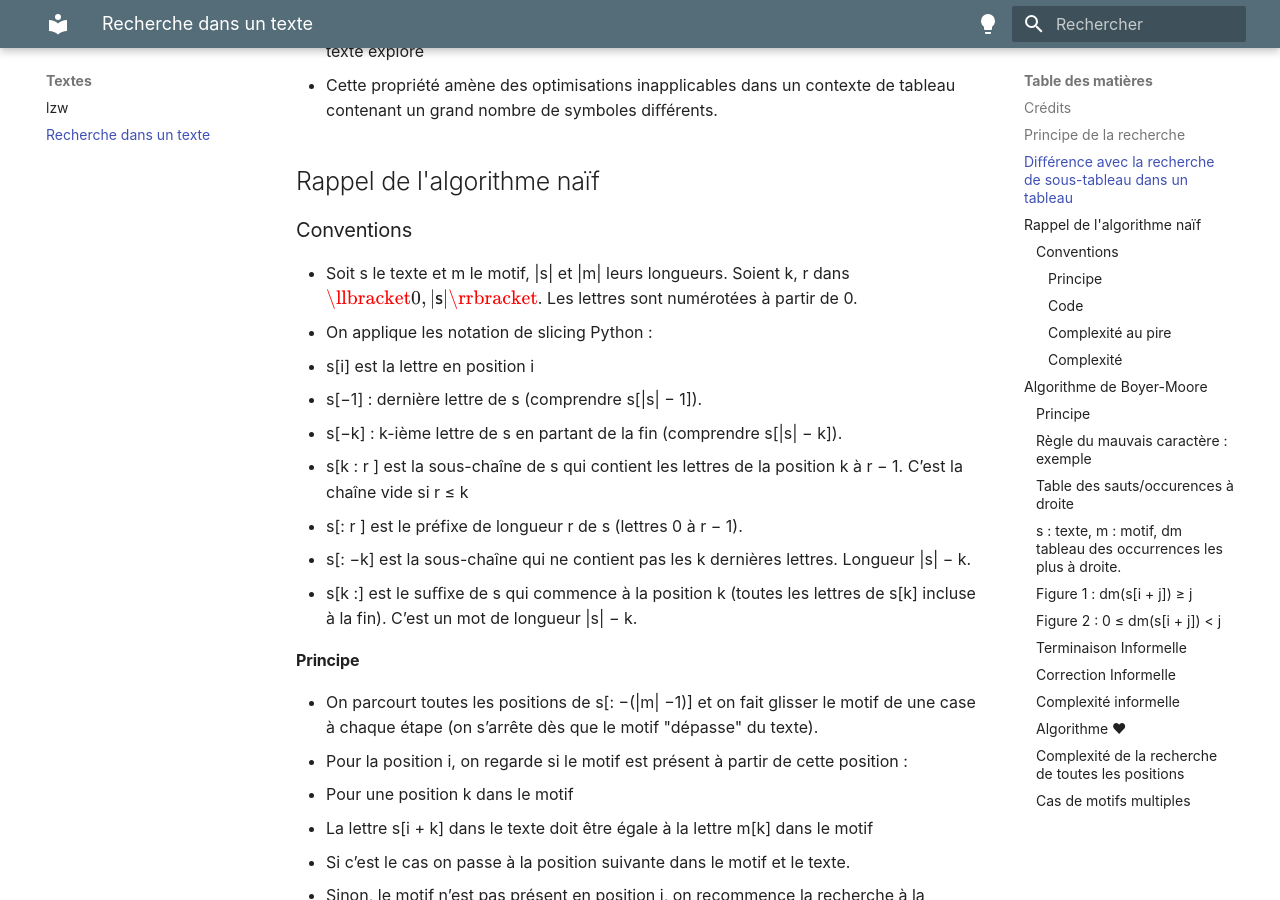
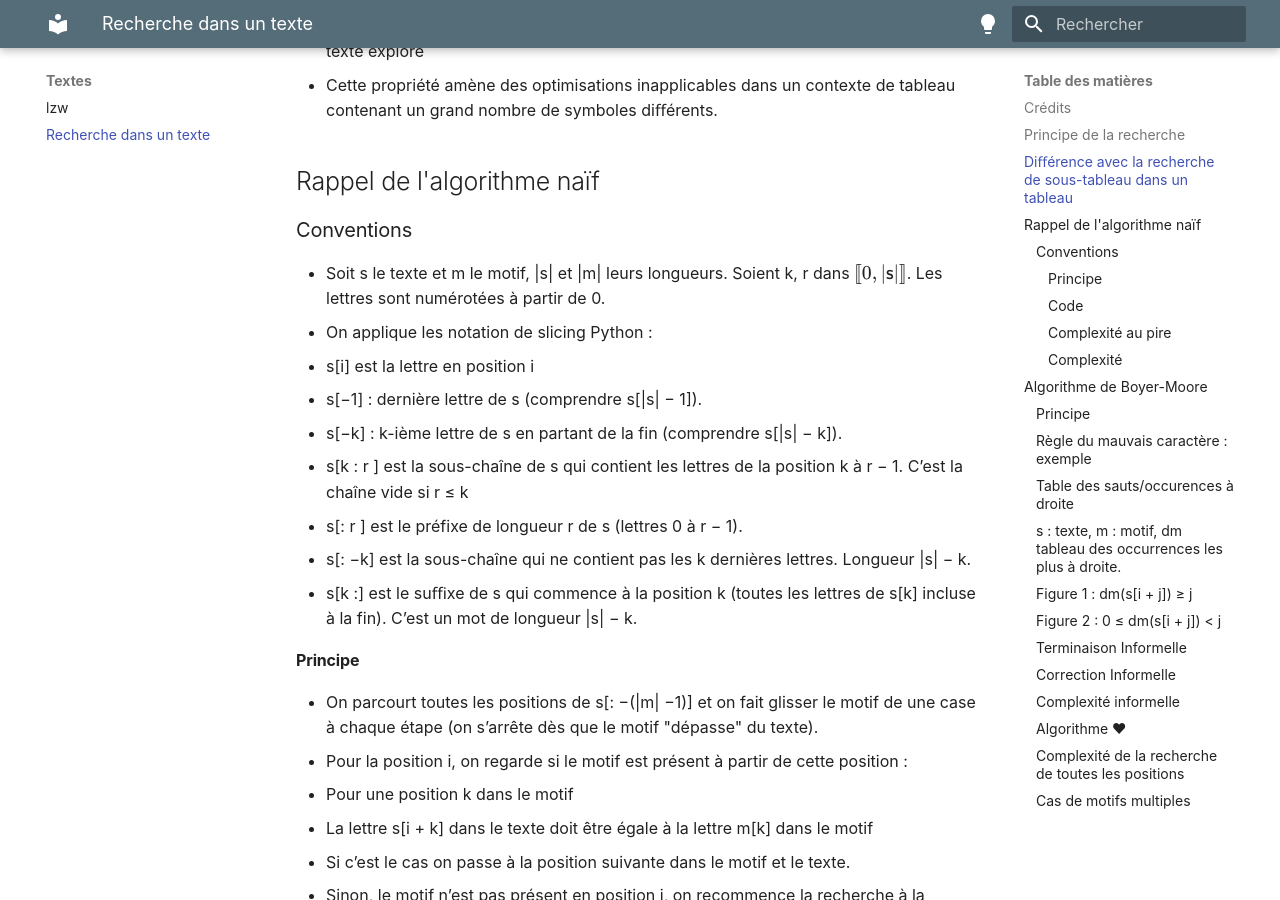
Before and after one commit to mp2i-thiers/mp2i-thiers.github.io, an MkDocs documentation site: the page built from docs/Textes/textes.md, in a window 1280 px wide and 900 px high, scrolled down 1327 px. Built offline with MkDocs 1.6.1 and Material for MkDocs 9.7.7, drawn with Linux system fonts in a browser that asks for light colours.

Commit message:
modif textes

```diff
--- a/docs/Textes/textes.md
+++ b/docs/Textes/textes.md
@@ -41,7 +41,7 @@ Pour Rabin-Karp : Informatique -Cours et exercices corrigés- (MP2I-MPI) (ellips
 
 ### Conventions
 
-- Soit s le texte et m le motif, |s| et |m| leurs longueurs. Soient k, r  dans $\llbracket 0,\left |\textsf s  \right | \rrbracket$. Les lettres sont numérotées à partir de 0.
+- Soit s le texte et m le motif, |s| et |m| leurs longueurs. Soient k, r  dans $[\![ 0,\left |\textsf s  \right | ]\!]$. Les lettres sont numérotées à partir de 0.
 - On applique les notation de slicing Python :
   - s[i] est la lettre en position i
   - s[−1] : dernière lettre de s (comprendre s[|s| − 1]).
```
